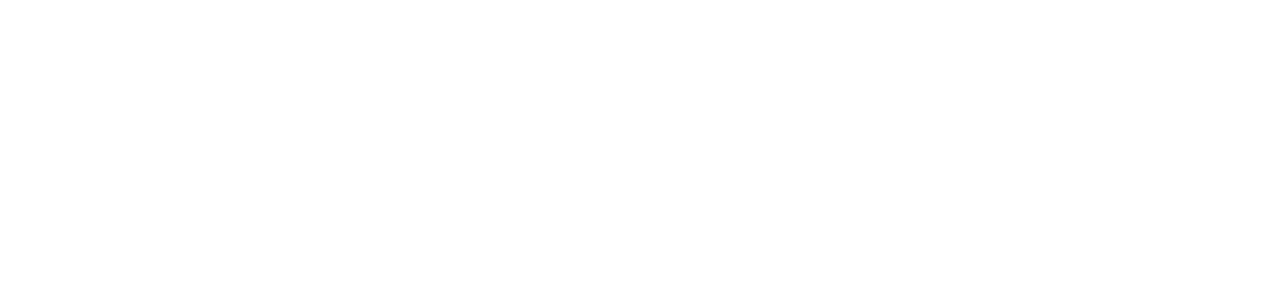
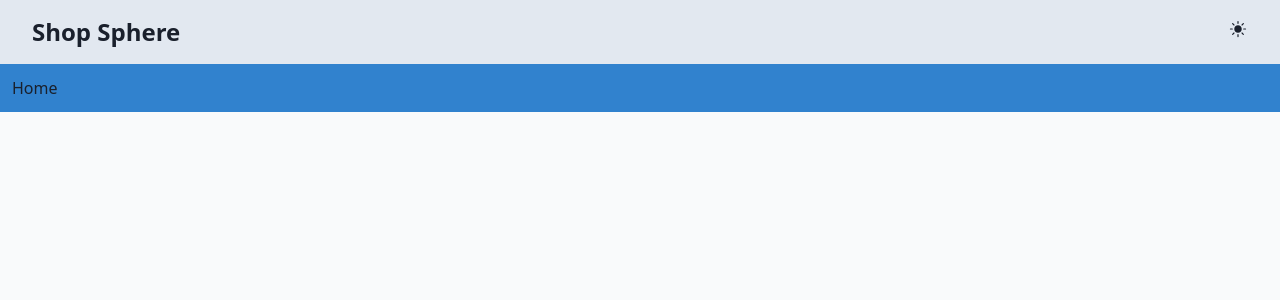
Before and after one commit to JoshVilla/shop_sphere, a React (Vite) app in the folder frontend/: page /shop in a window 1280 px wide. Before the commit this address had no page. Shown: the top 300 px of the page. Built offline with nearby package versions, Linux system fonts and the light colour scheme.

Commit message:
modify theme color

```diff
--- a/frontend/src/App.tsx
+++ b/frontend/src/App.tsx
@@ -1,32 +1,30 @@
 import React, { useState, useEffect } from "react";
-import { BrowserRouter, Route, Routes } from "react-router-dom";
+import {
+  createBrowserRouter,
+  createRoutesFromElements,
+  Route,
+  RouterProvider,
+} from "react-router-dom";
 import Welcome from "./pages/welcome";
 import Homepage from "./pages/customerPage/homepage";
+import CustomerLayout from "./layout/CustomerLayout";
 
 function App() {
-  const [theme, setTheme] = useState("light-theme");
-
-  // Toggle the theme
-  const toggleTheme = () => {
-    setTheme((prevTheme) =>
-      prevTheme === "light-theme" ? "dark-theme" : "light-theme"
-    );
-  };
-
-  // Apply the theme to the HTML element
-  useEffect(() => {
-    const html = document.documentElement;
-    html.className = theme; // Set the className to the current theme
-  }, [theme]); // Runs whenever `theme` changes
+  const router = createBrowserRouter(
+    createRoutesFromElements(
+      <>
+        <Route index element={<Welcome />} />
+        <Route path="shop" element={<CustomerLayout />}>
+          <Route index element={<Homepage />} />{" "}
+          {/* Display Homepage when at /shop */}
+        </Route>
+      </>
+    )
+  );
 
   return (
     <React.Fragment>
-      <BrowserRouter>
-        <Routes>
-          <Route path="/" element={<Welcome />} />
-          <Route path="/homepage" element={<Homepage />} />
-        </Routes>
-      </BrowserRouter>
+      <RouterProvider router={router} />
     </React.Fragment>
   );
 }
--- a/frontend/src/index.scss
+++ b/frontend/src/index.scss
@@ -4,16 +4,38 @@
 
 @import "./variables";
 
+// :root.dark-theme {
+//   --primary-color: #6247aa;
+//   --background-color: #0D1116;
+//   --text-color: #D4D4D6;
+//   --border-color: #F4F4F5;
+// }
+
+// :root.light-theme {
+//   --primary-color: #6247aa;
+//   --background-color: #F8F8F8;
+//   --text-color: #0D1116;
+//   --border-color: #1E2833;
+// }
+
+// @tailwind base;
+// @tailwind components;
+// @tailwind utilities;
+
+// @import "./variables";
+
 :root.dark-theme {
-  --primary-color: #6247aa;
-  --background-color: #0D1116;
-  --text-color: #D4D4D6;
-  --border-color: #F4F4F5;
+  --primary-color: #56666F;
+  --background-color:  #0E161B;
+  --text-color: #FFFFFF;
+  --border-color: #162022;
+  --btn-color: #314048;
 }
 
 :root.light-theme {
-  --primary-color: #6247aa;
-  --background-color: #F8F8F8;
-  --text-color: #0D1116;
-  --border-color: #1E2833;
+  --primary-color: #5A9FD4; /* Light blue or a similar primary color */
+  --background-color: #F9FAFB; /* A very light gray or off-white */
+  --text-color: #1A202C; /* Dark text for readability on light backgrounds */
+  --border-color: #E2E8F0; /* Subtle border color */
+  --btn-color: #3182CE; /* Slightly darker primary for buttons */
 }
--- /dev/null
+++ b/frontend/src/layout/CustomerLayout/index.tsx
@@ -0,0 +1,43 @@
+import React, { useEffect, useState } from "react";
+import { Outlet } from "react-router-dom";
+import { IoIosSunny, IoIosMoon } from "react-icons/io";
+type Props = {};
+
+const CustomerLayout = (props: Props) => {
+  const [theme, setTheme] = useState<string>(() => {
+    // Check if there's a theme in localStorage or fall back to 'light-theme'
+    return localStorage.getItem("theme") || "light-theme";
+  });
+
+  const toggleTheme = () => {
+    const newTheme = theme === "light-theme" ? "dark-theme" : "light-theme";
+    setTheme(newTheme);
+    localStorage.setItem("theme", newTheme); // Store theme in localStorage
+  };
+
+  useEffect(() => {
+    // Update the <html> class based on the theme
+    const html = document.documentElement;
+    html.classList.remove("light-theme", "dark-theme"); // Clean up any old theme class
+    html.classList.add(theme); // Add the current theme class
+
+    // Optionally, persist the theme in localStorage
+    localStorage.setItem("theme", theme);
+  }, [theme]);
+
+  return (
+    <div>
+      <div className="bg-border px-8 py-4 flex justify-between items-center">
+        <div className="text-text text-2xl font-bold">Shop Sphere</div>
+        <div>
+          <button onClick={toggleTheme} className="text-text text-xl">
+            {theme === "light-theme" ? <IoIosSunny /> : <IoIosMoon />}
+          </button>
+        </div>
+      </div>
+      <Outlet />
+    </div>
+  );
+};
+
+export default CustomerLayout;
--- a/frontend/src/pages/customerPage/homepage/index.tsx
+++ b/frontend/src/pages/customerPage/homepage/index.tsx
@@ -1,11 +1,14 @@
 import React from "react";
 import { useSelector } from "react-redux";
-
 type Props = {};
 
 const Homepage = (props: Props) => {
   const state = useSelector((state) => state);
-  return <div>Homepage</div>;
+  return (
+    <div className="h-[100vh] bg-background text-text">
+      <div className="p-3 bg-btnBg">Home</div>
+    </div>
+  );
 };
 
 export default Homepage;
--- a/frontend/src/pages/welcome/components/login/login.tsx
+++ b/frontend/src/pages/welcome/components/login/login.tsx
@@ -24,7 +24,7 @@ const Login = () => {
       const response = await login(formState);
 
       if (response.status === 200) {
-        navigate("/homepage");
+        navigate("/shop");
         dispatch(getUserInfo(response.data.user));
       }
     } catch (error) {
--- a/frontend/src/pages/welcome/components/signup/signup.tsx
+++ b/frontend/src/pages/welcome/components/signup/signup.tsx
@@ -52,7 +52,7 @@ const Signup = () => {
 
       if (res.status === 201) {
         toast.success("Registration successful!");
-        navigate("/homepage");
+        navigate("/shop");
         dispatch(getUserInfo(res.data.user));
       } else if (res.status === 200) {
         toast.error("Email already exists. Please use a different email.");
--- a/frontend/tailwind.config.js
+++ b/frontend/tailwind.config.js
@@ -8,8 +8,13 @@ export default {
         background: "var(--background-color)",
         text: "var(--text-color)",
         border: "var(--border-color)",
+        btnBg: "var(--btn-color)",
       },
     },
   },
+  // Enable JIT mode for better performance and smaller CSS file size
+  mode: "jit",
+  // Enable purging unused CSS in production mode for optimization
+  purge: ["./src/**/*.{js,ts,jsx,tsx}"],
   plugins: [],
 };
```
